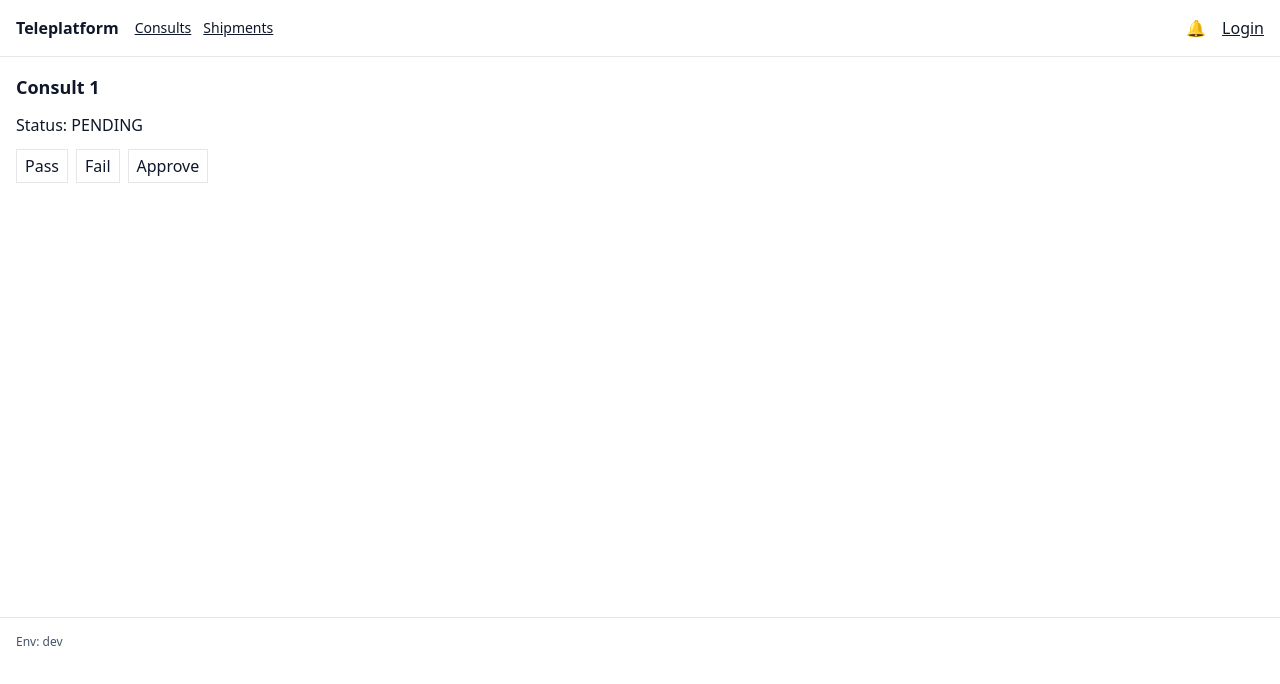
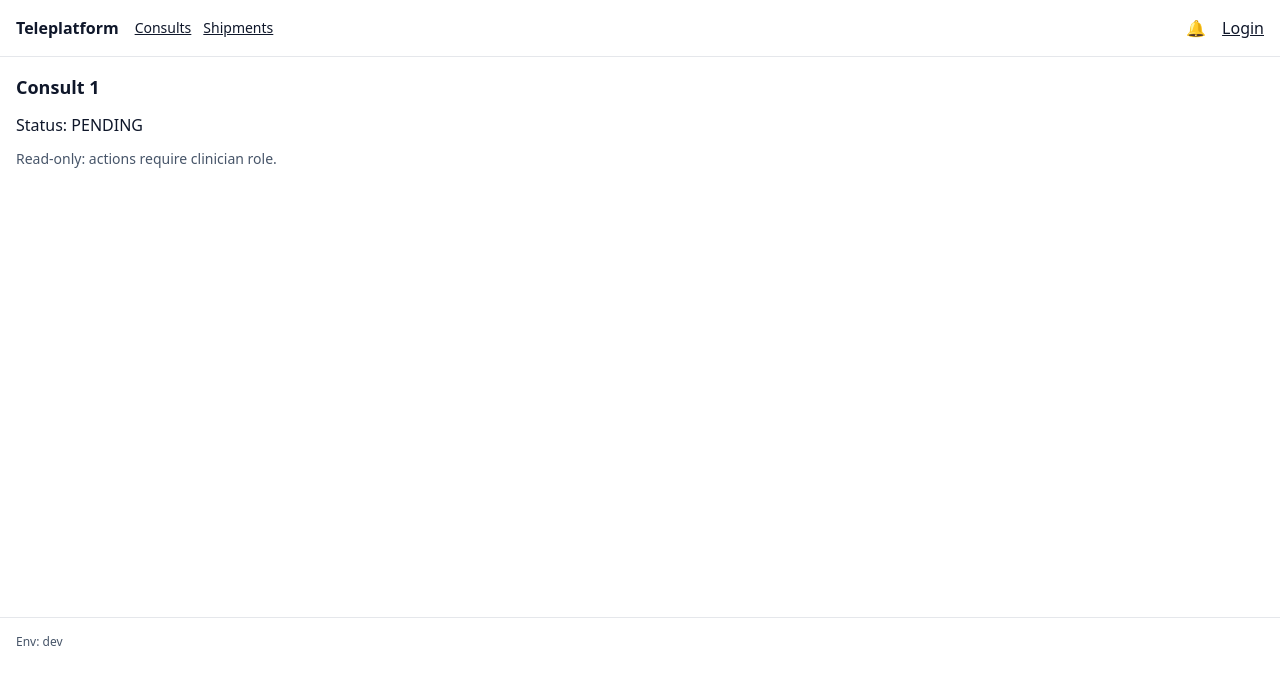
Before and after one commit to cerberus100/Telehealthcrm, a Next.js app in the folder apps/web/: page /consults/1 in a window 1280 px wide. Shown: the top 684 px of the page. Built offline with nearby package versions, Linux system fonts and the light colour scheme; no server answers.

Commit message:
test(e2e): role boundary tests; guard consult actions by role

```diff
--- a/apps/web/app/consults/[id]/page.tsx
+++ b/apps/web/app/consults/[id]/page.tsx
@@ -1,17 +1,17 @@
 "use client"
 import { useQuery, useMutation, useQueryClient } from '@tanstack/react-query'
-import { Api } from '../../../lib/api'
+import { useAuth } from '../../../lib/auth'
 
 function useConsult(id: string) {
   return useQuery({ queryKey: ['consult', id], queryFn: async () => ({ id, status: 'PENDING', created_at: new Date().toISOString(), provider_org_id: 'org_1' }) })
 }
 
 export default function ConsultDetail({ params }: { params: { id: string } }) {
+  const { role } = useAuth()
   const { data, isLoading, error } = useConsult(params.id)
   const qc = useQueryClient()
   const setStatus = useMutation({
     mutationFn: async (status: string) => {
-      // mock POST /consults/{id}/status
       await new Promise((r) => setTimeout(r, 300))
       return status
     },
@@ -22,15 +22,22 @@ export default function ConsultDetail({ params }: { params: { id: string } }) {
 
   if (isLoading) return <p>Loading…</p>
   if (error || !data) return <p>Failed to load.</p>
+
+  const canAct = role === 'DOCTOR' || role === 'ADMIN'
+
   return (
     <div className="space-y-3">
       <h1 className="text-lg font-semibold">Consult {data.id}</h1>
       <p>Status: {data.status}</p>
-      <div className="flex gap-2">
-        <button className="border px-2 py-1" onClick={() => setStatus.mutate('PASSED')}>Pass</button>
-        <button className="border px-2 py-1" onClick={() => setStatus.mutate('FAILED')}>Fail</button>
-        <button className="border px-2 py-1" onClick={() => setStatus.mutate('APPROVED')}>Approve</button>
-      </div>
+      {canAct ? (
+        <div className="flex gap-2">
+          <button className="border px-2 py-1" onClick={() => setStatus.mutate('PASSED')}>Pass</button>
+          <button className="border px-2 py-1" onClick={() => setStatus.mutate('FAILED')}>Fail</button>
+          <button className="border px-2 py-1" onClick={() => setStatus.mutate('APPROVED')}>Approve</button>
+        </div>
+      ) : (
+        <p className="text-sm text-slate-600">Read-only: actions require clinician role.</p>
+      )}
     </div>
   )
 }
```
Also changed, not shown: 1 other file (tests, documents, lock files or other folders).
